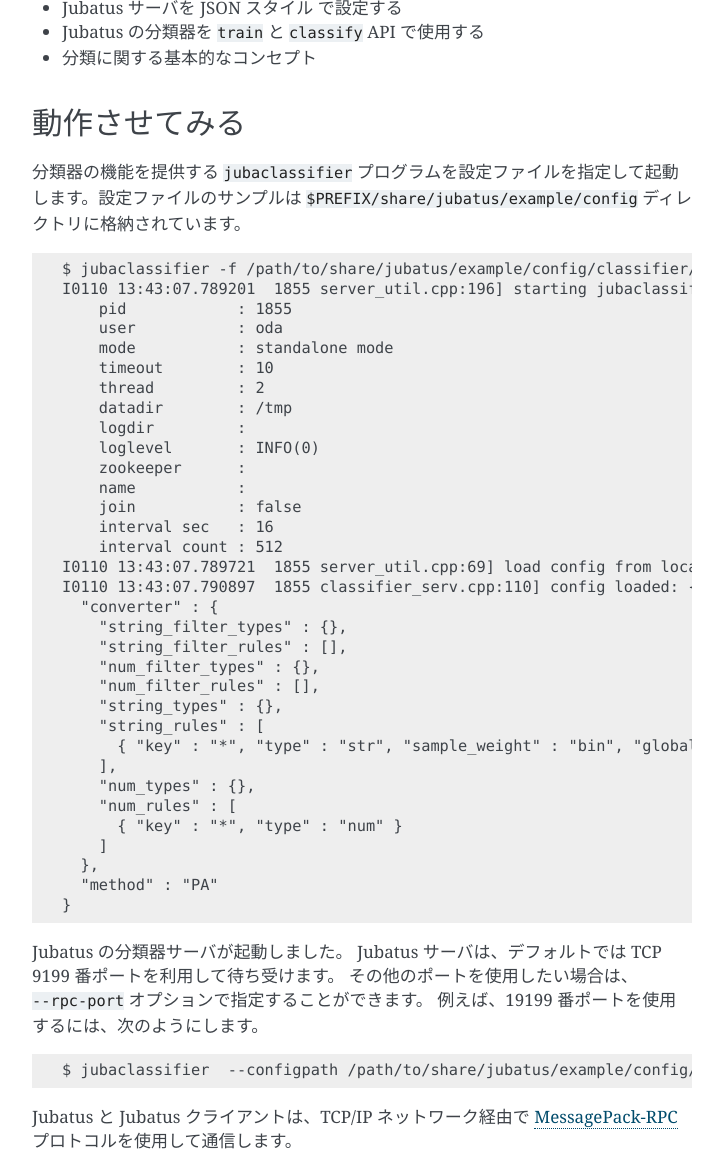
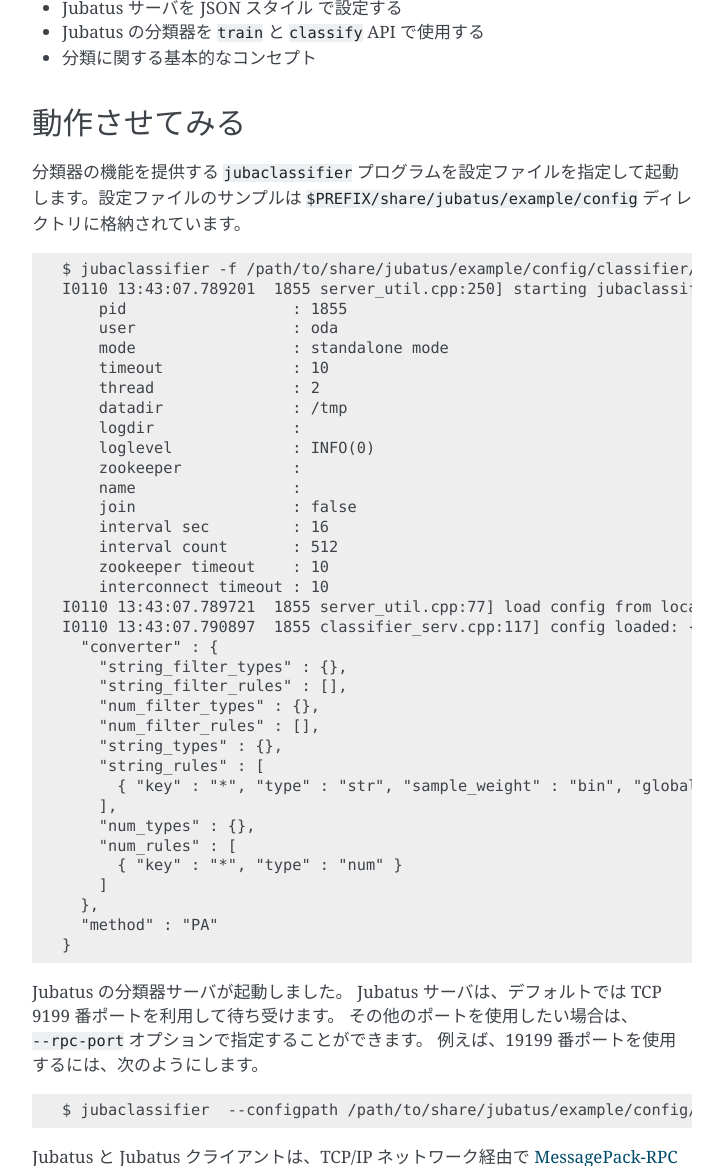
Before and after one commit to jubatus/website, a Sphinx documentation site: the page built from source/ja/tutorial.rst, in a window 1280 px wide and 1400 px high, scrolled down 631 px, cut to the strip 0-1166 px from the top of the window. Shown: the whole strip, without its empty margins (388-1111 px from the left). Built offline with Sphinx 7.4.7, drawn with Linux system fonts in a browser that asks for light colours; the version number could not be read and is left out; some of the changed text lies outside the part shown.

Commit message:
Update for 0.5.0

```diff
--- a/source/ja/tutorial.rst
+++ b/source/ja/tutorial.rst
@@ -32,22 +32,24 @@
 ::
 
   $ jubaclassifier -f /path/to/share/jubatus/example/config/classifier/pa.json
-  I0110 13:43:07.789201  1855 server_util.cpp:196] starting jubaclassifier 0.4.2 RPC server at 192.168.0.1:9199
-      pid            : 1855
-      user           : oda
-      mode           : standalone mode
-      timeout        : 10
-      thread         : 2
-      datadir        : /tmp
-      logdir         :
-      loglevel       : INFO(0)
-      zookeeper      :
-      name           :
-      join           : false
-      interval sec   : 16
-      interval count : 512
-  I0110 13:43:07.789721  1855 server_util.cpp:69] load config from local file :/path/to/share/jubatus/example/config/classifier/pa.json
-  I0110 13:43:07.790897  1855 classifier_serv.cpp:110] config loaded: {
+  I0110 13:43:07.789201  1855 server_util.cpp:250] starting jubaclassifier 0.5.0 RPC server at 192.168.0.1:9199
+      pid                  : 1855
+      user                 : oda
+      mode                 : standalone mode
+      timeout              : 10
+      thread               : 2
+      datadir              : /tmp
+      logdir               :
+      loglevel             : INFO(0)
+      zookeeper            :
+      name                 :
+      join                 : false
+      interval sec         : 16
+      interval count       : 512
+      zookeeper timeout    : 10
+      interconnect timeout : 10
+  I0110 13:43:07.789721  1855 server_util.cpp:77] load config from local file :/path/to/share/jubatus/example/config/classifier/pa.json
+  I0110 13:43:07.790897  1855 classifier_serv.cpp:117] config loaded: {
     "converter" : {
       "string_filter_types" : {},
       "string_filter_rules" : [],
```
Also changed, not shown: other parts of source/ja/tutorial.rst (+4 -4 lines), source/en/tutorial.rst (+22 -20 lines).
